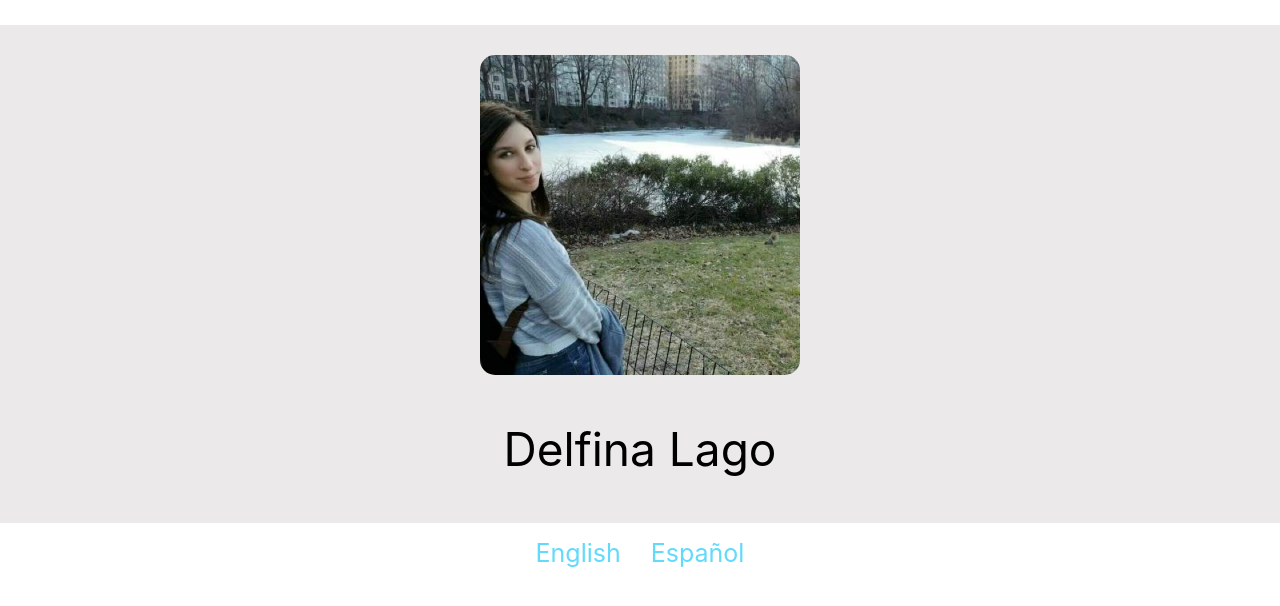
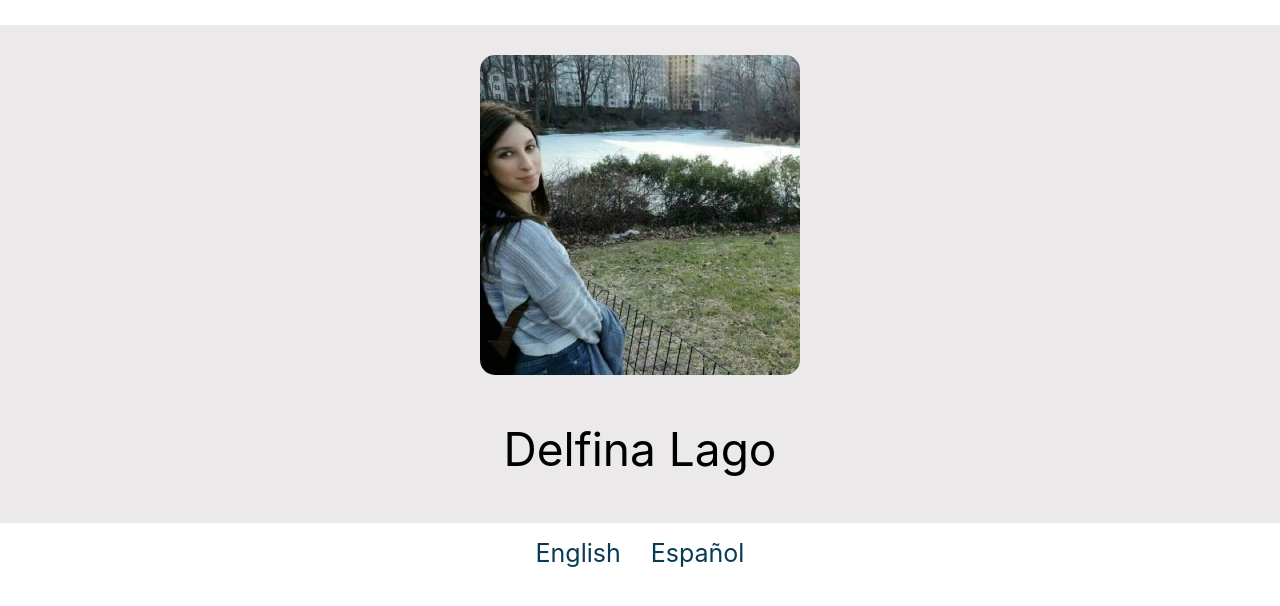
Before and after one commit to delfinalago/ProfileDelfina, a React (Create React App) app: page / in a window 1280 px wide. Shown: the top 606 px of the page. Built offline with nearby package versions, Linux system fonts and the light colour scheme.

Commit message:
Español +

```diff
--- a/src/App.css
+++ b/src/App.css
@@ -28,7 +28,7 @@
 }
 
 .App-link {
-  color: #61dafb;
+  color: #083C54;
   margin: 15px;
   font-size: 25px;
   text-decoration: none;
--- a/src/components/Contacto.js
+++ b/src/components/Contacto.js
@@ -1,7 +1,7 @@
 import React from 'react';
 import {makeStyles} from '@material-ui/core/styles';
-import { Button, Grid, Box } from '@material-ui/core';
-import { FilterNone } from '@material-ui/icons';
+import { Grid, Box } from '@material-ui/core';
+
 
 
 const useStyles = makeStyles(theme => ({
@@ -53,7 +53,7 @@ export default function Contact(){
             <h1 className={classes.title}>CONTACTO</h1>
 
             <div className={classes.espacio}>
-                <Grid container  >
+                <Grid container spacing={1} >
 
 
                     <Grid item xs={12} sm={12} md={6} lg={6}>
--- a/src/components/Proyectos.js
+++ b/src/components/Proyectos.js
@@ -113,7 +113,7 @@ const Projects = () => {
                             <Box border={2} borderRadius={15} borderColor={"#083C54"}>
                             <a href="https://www.publistar.com.ar/" target="blank" >
                                 <div className={classes.divImagen}>
-                                <Image className={classes.imagenprojects} src={PublistarR} alt='publistar' />
+                                <Image cover="true" className={classes.imagenprojects} src={PublistarR} alt='publistar' />
                                 </div>
                             </a>
                                 <h1 className={classes.tituloProject}>
```
